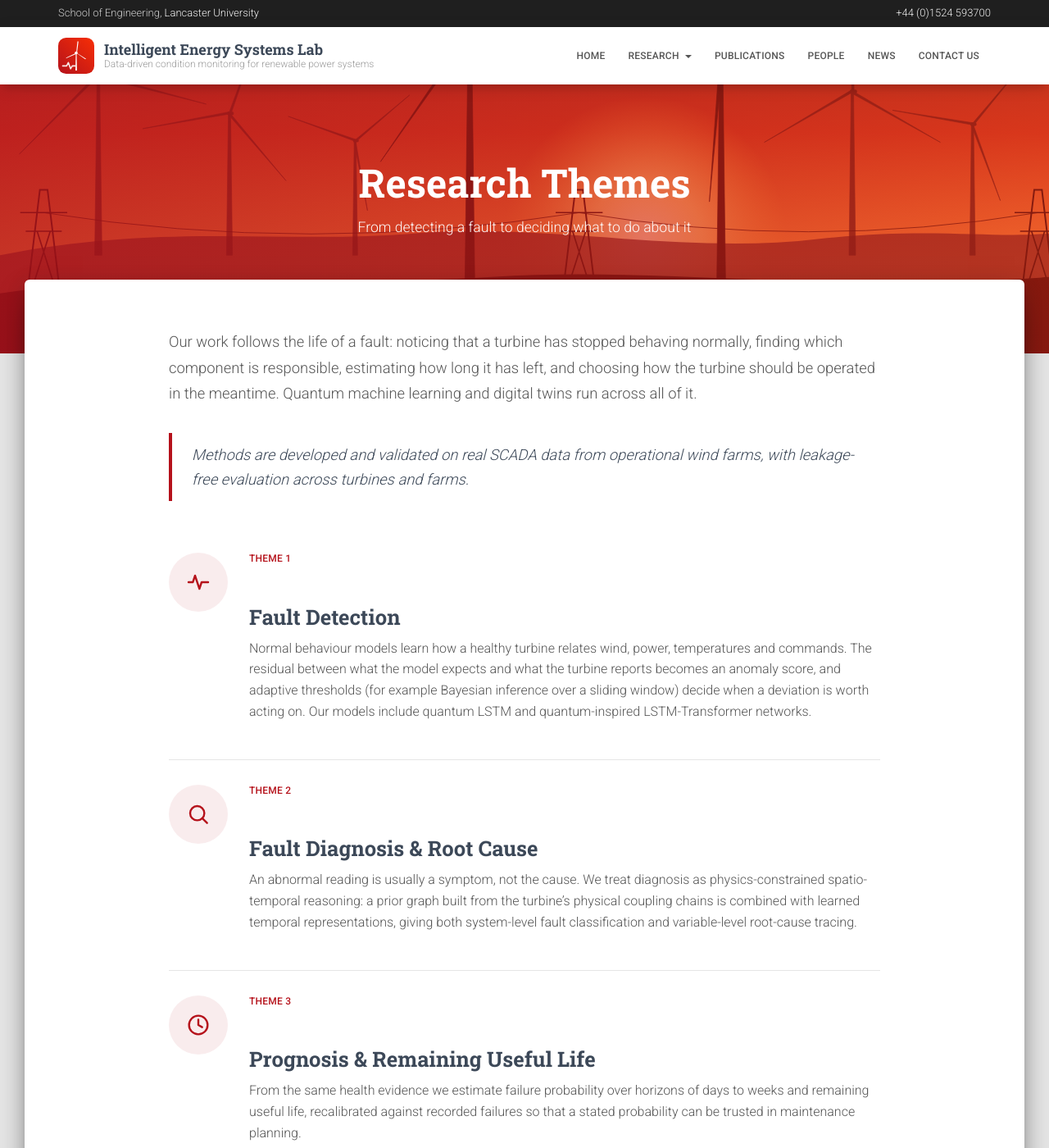
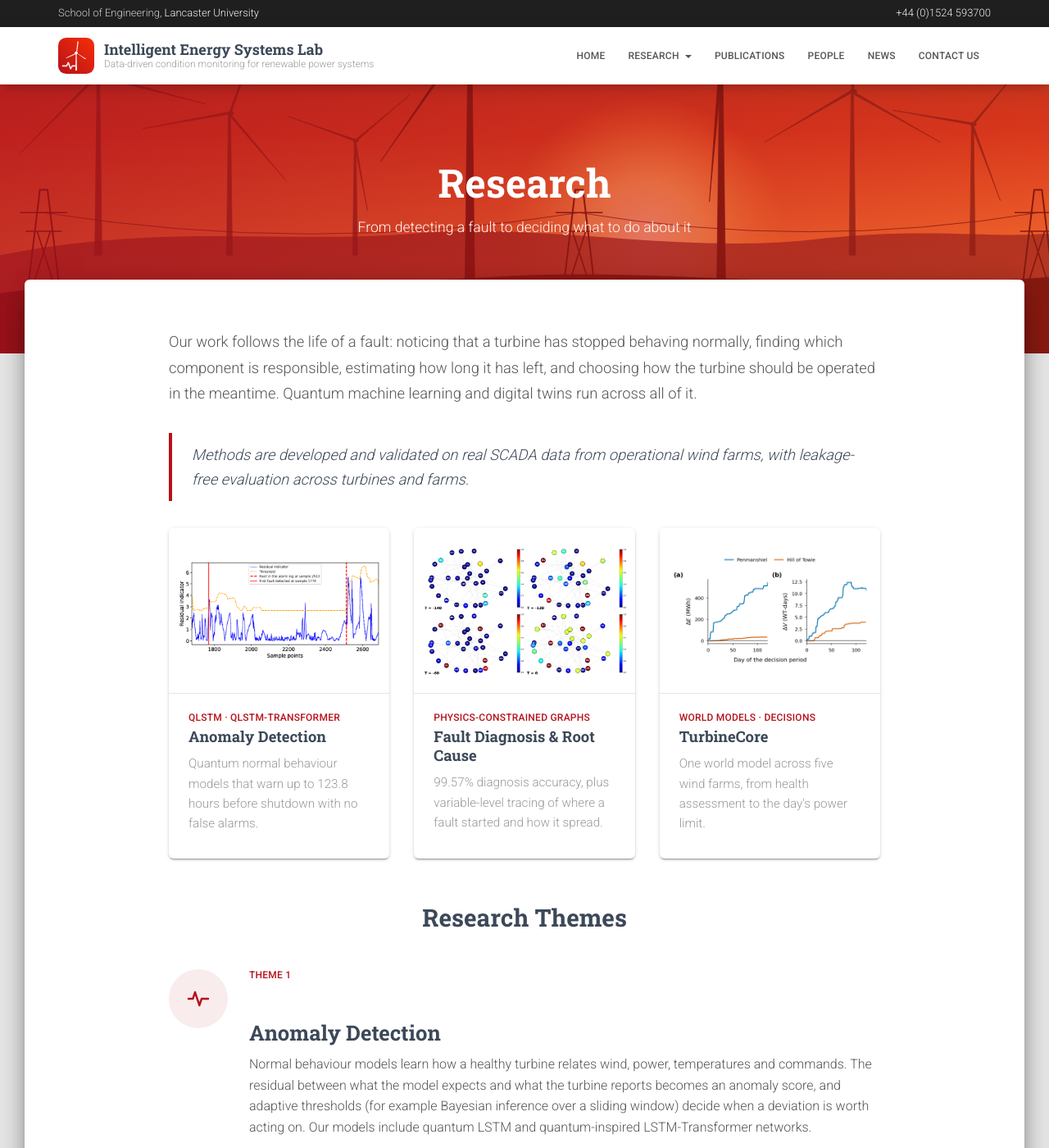
Before and after one commit to KirinZZF/lab-website, a Jekyll site: the page built from research/index.html, in a window 1280 px wide and 1400 px high. Shown: the whole window at 82% size. Built offline with Jekyll 4.4.1, drawn with Linux system fonts in a browser that asks for light colours; some of the changed text lies outside the part shown.

Commit message:
Split research into anomaly detection, fault diagnosis and TurbineCore subpages; add root-cause results

```diff
--- a/_data/navigation.yml
+++ b/_data/navigation.yml
@@ -5,8 +5,12 @@
   url: /
 - title: Research
   children:
-    - title: Research Themes
+    - title: Overview
       url: /research/
+    - title: Anomaly Detection
+      url: /research/anomaly-detection/
+    - title: Fault Diagnosis & Root Cause
+      url: /research/fault-diagnosis/
     - title: TurbineCore
       url: /research/turbinecore/
 - title: Publications
--- a/assets/css/main.css
+++ b/assets/css/main.css
@@ -164,6 +164,9 @@ blockquote {
 .card { background: #fff; border-radius: var(--radius); box-shadow: var(--shadow); overflow: hidden; }
 .card-grid { display: grid; grid-template-columns: repeat(3, 1fr); gap: 30px; text-align: left; }
 .card-grid.two { grid-template-columns: repeat(2, 1fr); }
+.card-grid.one { grid-template-columns: 1fr; }
+.content .card-grid.three-up { grid-template-columns: repeat(3, 1fr); margin: 2rem 0; }
+.three-up .card-project img { aspect-ratio: 4/3; object-fit: contain; padding: 10px; background: #fff; border-bottom: 1px solid var(--line); }
 .card-theme { display: block; padding: 28px; color: var(--text); transition: transform .2s, box-shadow .2s; }
 .card-theme:hover, .card-project:hover { transform: translateY(-4px); box-shadow: var(--shadow-lg); color: var(--text); }
 .card-icon { color: var(--brand); margin-bottom: 10px; }
@@ -321,13 +324,14 @@ ul.pub-list { list-style: none; padding-left: 0; }
   .main-raised { margin: -70px 10px 0; }
   .feature-grid, .card-grid, .touch-grid, .contact-grid { grid-template-columns: 1fr 1fr; }
   .spotlight, .two-col { grid-template-columns: 1fr; gap: 30px; }
+  .content .card-grid.three-up { grid-template-columns: 1fr 1fr; }
 }
 @media (max-width: 640px) {
   .topbar { display: none; }
   .brand-tagline { display: none; }
   .brand-title { font-size: 15px; }
   .main-raised { margin: -60px 0 0; border-radius: 0; }
-  .feature-grid, .card-grid, .card-grid.two, .touch-grid, .contact-grid, .step-grid { grid-template-columns: 1fr; }
+  .feature-grid, .card-grid, .card-grid.two, .content .card-grid.three-up, .touch-grid, .contact-grid, .step-grid { grid-template-columns: 1fr; }
   .theme-block { grid-template-columns: 1fr; gap: 10px; }
   .hero { min-height: 70vh; padding: 60px 0 120px; }
   .section { padding: 50px 0; }
--- a/index.html
+++ b/index.html
@@ -70,7 +70,7 @@ hero_button:
     <h5 class="section-subtitle">From detecting a fault to deciding what to do about it</h5>
     <div class="card-grid">
       {% for t in site.data.research %}
-      <a class="card card-theme" href="{{ '/research/' | relative_url }}#{{ t.id }}">
+      <a class="card card-theme" href="{% if t.link %}{{ t.link | relative_url }}{% else %}{{ '/research/' | relative_url }}#{{ t.id }}{% endif %}">
         <div class="card-icon">{% include icon.html name=t.icon %}</div>
         <h6 class="card-category">{{ t.label }}</h6>
         <h4 class="card-title">{{ t.title }}</h4>
--- a/research/index.html
+++ b/research/index.html
@@ -1,10 +1,13 @@
 ---
 layout: page
-title: Research Themes
+title: Research
 subtitle: From detecting a fault to deciding what to do about it
 permalink: /research/
 ---
-{% comment %} Sections are generated from _data/research.yml. {% endcomment %}
+{% comment %}
+  Research overview. The three cards link to the subpages in research/.
+  Theme sections below are generated from _data/research.yml.
+{% endcomment %}
 
 <p class="lead">
   Our work follows the life of a fault: noticing that a turbine has stopped
@@ -18,6 +21,34 @@ permalink: /research/
   wind farms, with leakage-free evaluation across turbines and farms.
 </blockquote>
 
+<div class="card-grid three-up">
+  <a class="card card-project" href="{{ '/research/anomaly-detection/' | relative_url }}">
+    <img src="{{ '/assets/img/results/qlstm-tr-detection-wt5-gearbox.png' | relative_url }}" alt="" loading="lazy">
+    <div class="card-body">
+      <h6 class="card-category">QLSTM · QLSTM-Transformer</h6>
+      <h4 class="card-title">Anomaly Detection</h4>
+      <p class="card-description">Quantum normal behaviour models that warn up to 123.8 hours before shutdown with no false alarms.</p>
+    </div>
+  </a>
+  <a class="card card-project" href="{{ '/research/fault-diagnosis/' | relative_url }}">
+    <img src="{{ '/assets/img/results/rca-gearbox-tracing.png' | relative_url }}" alt="" loading="lazy">
+    <div class="card-body">
+      <h6 class="card-category">Physics-constrained graphs</h6>
+      <h4 class="card-title">Fault Diagnosis &amp; Root Cause</h4>
+      <p class="card-description">99.57% diagnosis accuracy, plus variable-level tracing of where a fault started and how it spread.</p>
+    </div>
+  </a>
+  <a class="card card-project" href="{{ '/research/turbinecore/' | relative_url }}">
+    <img src="{{ '/assets/img/results/tc-policy-cumulative.png' | relative_url }}" alt="" loading="lazy">
+    <div class="card-body">
+      <h6 class="card-category">World models · decisions</h6>
+      <h4 class="card-title">TurbineCore</h4>
+      <p class="card-description">One world model across five wind farms, from health assessment to the day's power limit.</p>
+    </div>
+  </a>
+</div>
+
+<h2 class="text-center mt-xl">Research Themes</h2>
 {% for t in site.data.research %}
 <section class="theme-block" id="{{ t.id }}">
   <div class="theme-icon icon-circle icon-lg">{% include icon.html name=t.icon %}</div>
@@ -25,73 +56,7 @@ permalink: /research/
     <h6 class="card-category">{{ t.label }}</h6>
     <h2>{{ t.title }}</h2>
     {{ t.body | markdownify }}
+    {% if t.link %}<a class="link-more" href="{{ t.link | relative_url }}">Results {% include icon.html name="arrow" %}</a>{% endif %}
   </div>
 </section>
 {% endfor %}
-
-<h2 class="text-center mt-xl">Selected Results</h2>
-
-<h3>QLSTM fault detection</h3>
-<p class="table-src"><a href="https://doi.org/10.1109/ICAC65379.2025.11196477" target="_blank" rel="noopener">Zhang &amp; Ma, ICAC 2025</a>. Gearbox bearing temperature, fault-free test set; detection by a T-distribution residual threshold.</p>
-<div class="stat-grid">
-  <div class="stat"><span class="stat-value">0.9446</span><span class="stat-label">QLSTM R²<br><small>LSTM 0.9358</small></span></div>
-  <div class="stat"><span class="stat-value">1.931</span><span class="stat-label">QLSTM RMSE<br><small>LSTM 2.278</small></span></div>
-  <div class="stat"><span class="stat-value">7.67 h</span><span class="stat-label">earlier detection of the gearbox bearing fault than LSTM</span></div>
-</div>
-
-<h3>QLSTM-Transformer with BISW thresholding</h3>
-<p class="table-src"><a href="https://doi.org/10.1016/j.ecmx.2026.101918" target="_blank" rel="noopener">Zhang et al., <em>Energy Conversion and Management: X</em>, 2026</a>. Three real faults: gearbox bearing overheating, generator winding overheating, pitch control.</p>
-
-<div class="table-wrap">
-<table class="metrics">
-  <caption>Normal behaviour modelling accuracy on fault-free test data</caption>
-  <thead>
-    <tr><th rowspan="2">Model</th><th colspan="2">Gearbox</th><th colspan="2">Generator</th><th colspan="2">Pitch</th></tr>
-    <tr><th>R²</th><th>RMSE</th><th>R²</th><th>RMSE</th><th>R²</th><th>RMSE</th></tr>
-  </thead>
-  <tbody>
-    <tr class="best"><td>QLSTM-Transformer</td><td>0.9575</td><td>1.128</td><td>0.9518</td><td>1.076</td><td>0.9791</td><td>0.327</td></tr>
-    <tr><td>LSTM-Transformer</td><td>0.9468</td><td>1.390</td><td>0.9497</td><td>1.127</td><td>0.9675</td><td>0.368</td></tr>
-    <tr><td>LSTM</td><td>0.9377</td><td>1.460</td><td>0.9243</td><td>2.698</td><td>0.9516</td><td>0.420</td></tr>
-    <tr><td>Transformer</td><td>0.9375</td><td>1.629</td><td>0.9041</td><td>3.510</td><td>0.9534</td><td>0.416</td></tr>
-  </tbody>
-</table>
-</div>
-
-<div class="table-wrap">
-<table class="metrics">
-  <caption>Hours of warning before turbine shutdown (with BISW thresholding)</caption>
-  <thead>
-    <tr><th rowspan="2">Model</th><th colspan="2">Gearbox bearing</th><th colspan="2">Generator winding</th><th colspan="2">Pitch control</th></tr>
-    <tr><th>Hours</th><th>False alarm</th><th>Hours</th><th>False alarm</th><th>Hours</th><th>False alarm</th></tr>
-  </thead>
-  <tbody>
-    <tr class="best"><td>QLSTM-Transformer</td><td>123.83</td><td>No</td><td>77.50</td><td>No</td><td>122.67</td><td>No</td></tr>
-    <tr><td>LSTM-Transformer</td><td>109.67</td><td>No</td><td>75.50</td><td>No</td><td>68.83</td><td>No</td></tr>
-    <tr><td>LSTM</td><td>92.33</td><td>Yes</td><td>32.50</td><td>No</td><td>121.00</td><td>No</td></tr>
-    <tr><td>Transformer</td><td>109.67</td><td>Yes</td><td>76.83</td><td>No</td><td>120.83</td><td>No</td></tr>
-  </tbody>
-</table>
-</div>
-<p class="table-note">The paper also compares KDE and EWMA thresholds and the DIV and TSDT methods; QLSTM-Transformer-BISW is the only configuration with the longest or joint-longest warning and no false alarms on all three faults.</p>
-
-<div class="card-grid two">
-  <figure class="card figure-card">
-    <img src="{{ '/assets/img/results/qlstm-tr-prediction-wt5.png' | relative_url }}" alt="Measured and QLSTM-Transformer predicted temperature on the test set" loading="lazy">
-    <figcaption>Normal behaviour modelling: measured temperature against the QLSTM-Transformer prediction on the test set.</figcaption>
-  </figure>
-  <figure class="card figure-card">
-    <img src="{{ '/assets/img/results/qlstm-tr-detection-wt5.png' | relative_url }}" alt="Residual indicator crossing the adaptive threshold before the alarm-log fault" loading="lazy">
-    <figcaption>Fault detection: the residual indicator crosses the BISW adaptive threshold at sample 1770, well before the fault recorded in the alarm log at sample 2513.</figcaption>
-  </figure>
-</div>
-
-<h2 class="text-center mt-xl">Projects</h2>
-<a class="card spotlight spotlight-card" href="{{ '/research/turbinecore/' | relative_url }}">
-  <img src="{{ '/assets/img/results/tc-policy-cumulative.png' | relative_url }}" alt="" loading="lazy">
-  <div class="card-body">
-    <h6 class="card-category">Wind turbine condition monitoring</h6>
-    <h4 class="card-title">TurbineCore</h4>
-    <p class="card-description">World-model-based autonomous condition monitoring and decision making across five wind farms.</p>
-  </div>
-</a>
```
Also changed, not shown: MAINTAINING.md (+1 -1 lines), _data/research.yml (+6 -2 lines), research/anomaly-detection.html (added, +97 -0 lines), research/fault-diagnosis.html (added, +88 -0 lines), assets/img/results/qlstm-tr-detection-wt5-gearbox.png (renamed from assets/img/results/qlstm-tr-detection-wt5.png), assets/img/results/qlstm-tr-detection-wt5-pitch.png (added), assets/img/results/qlstm-tr-detection-wt9-generator.png (added), assets/img/results/rca-gearbox-severity.png (added), assets/img/results/rca-gearbox-tracing.png (added), assets/img/results/rca-pitch-severity.png (added), assets/img/results/rca-pitch-tracing.png (added).
